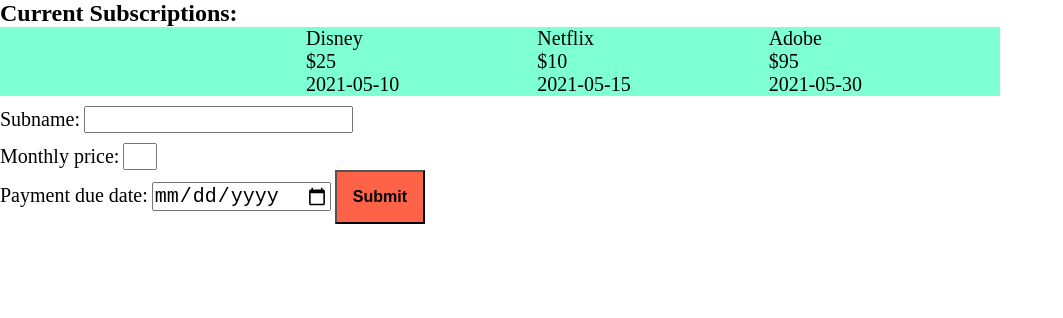
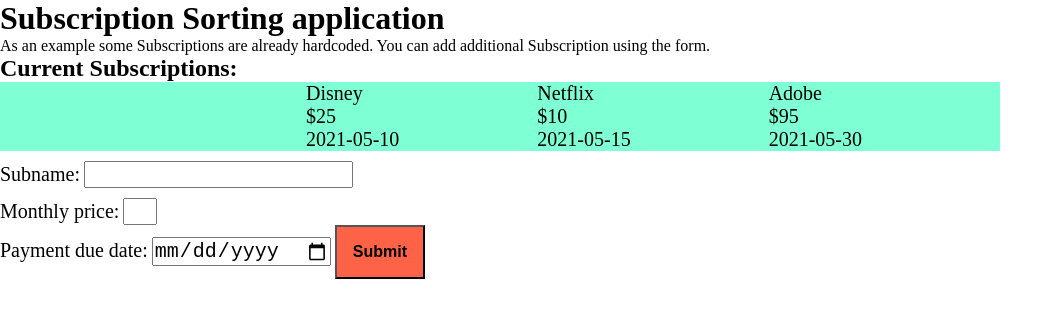
Before and after one commit to m-baqir/SubscriptionSorter, a plain HTML site: page petproject.html in a window 1280 px wide. Shown: the whole page, without its empty margins (0-1063 px from the left). Drawn offline with Linux system fonts and the light colour scheme.

Commit message:
added explaination

```diff
--- a/petproject.html
+++ b/petproject.html
@@ -1,14 +1,18 @@
 <!--HTTP5103 Pet Project HTML file Mohammad Baqir-->
 <!DOCTYPE html>
 <html lang="en">
+
 <head>
   <meta charset="utf-8">
   <script type="text/javascript" src="js/jquery-3.6.0.min.js"></script>
-    <script type="text/javascript" src="js/petproject.js" ></script>
+  <script type="text/javascript" src="js/petproject.js"></script>
   <link rel="stylesheet" href="css/petproject.css" />
   <title>Subscription Manager</title>
 </head>
+
 <body>
+  <h1>Subscription Sorting application</h1>
+  <p>As an example some Subscriptions are already hardcoded. You can add additional Subscription using the form.</p>
   <h2>Current Subscriptions:</h2>
   <div id="subs">
     <div class="section">
@@ -39,14 +43,15 @@
   <div>
     <form id="new" name="form">
       <label for="subname">Subname:</label>
-            <input type="text" id="subname" name="subname"/><br>
+      <input type="text" id="subname" name="subname" /><br>
       <label for="price">Monthly price:</label>
-            <input type="text" id="price" name="price"/><br>
+      <input type="text" id="price" name="price" /><br>
       <label for="duedate">Payment due date:</label>
-            <input type="date" id="duedate" name="duedate"/>
+      <input type="date" id="duedate" name="duedate" />
       <input type="submit" value="Submit" class="submitnew">
     </form>
   </div>
 
 </body>
+
 </html>
```
Lines whose indentation alone changed are shown as unchanged.
